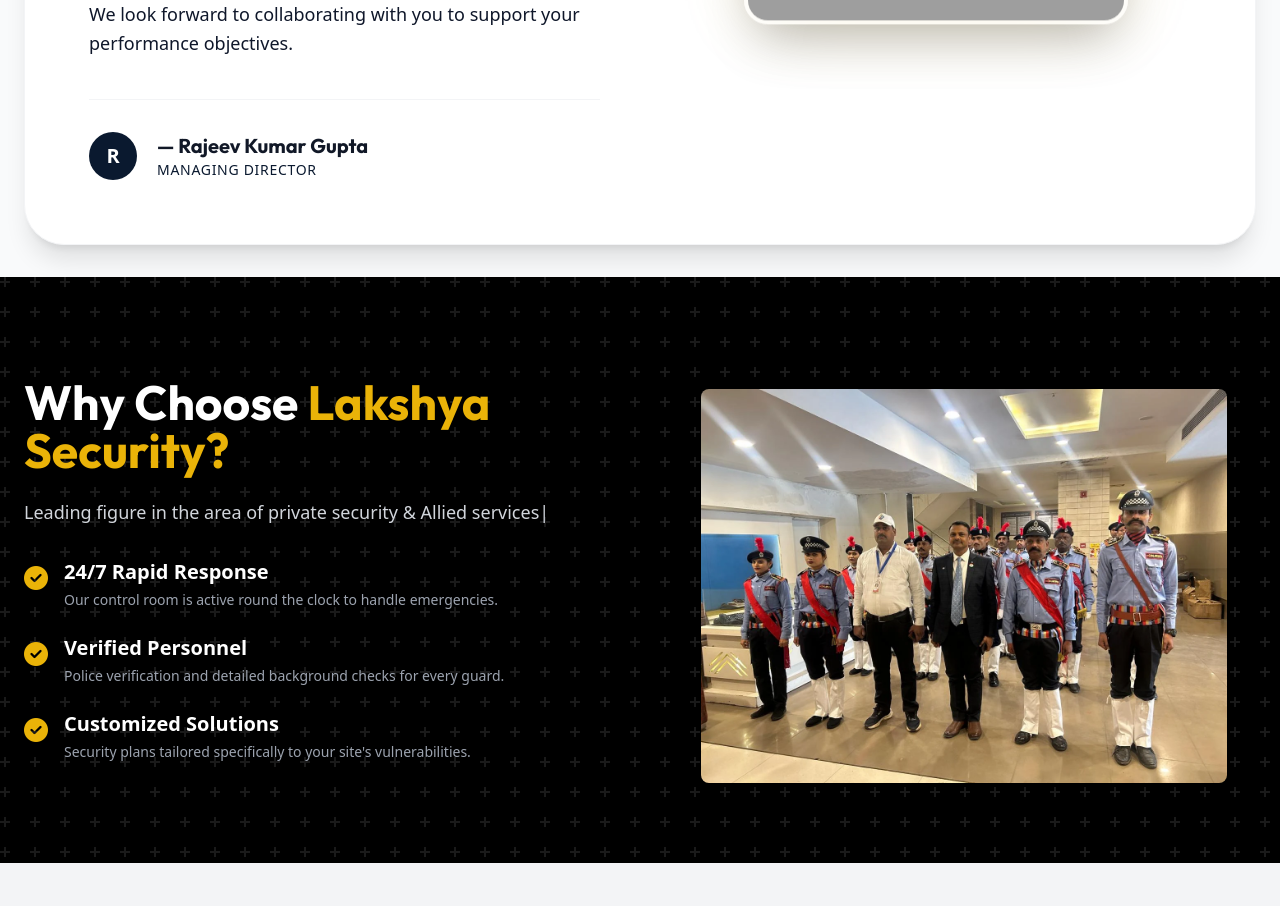
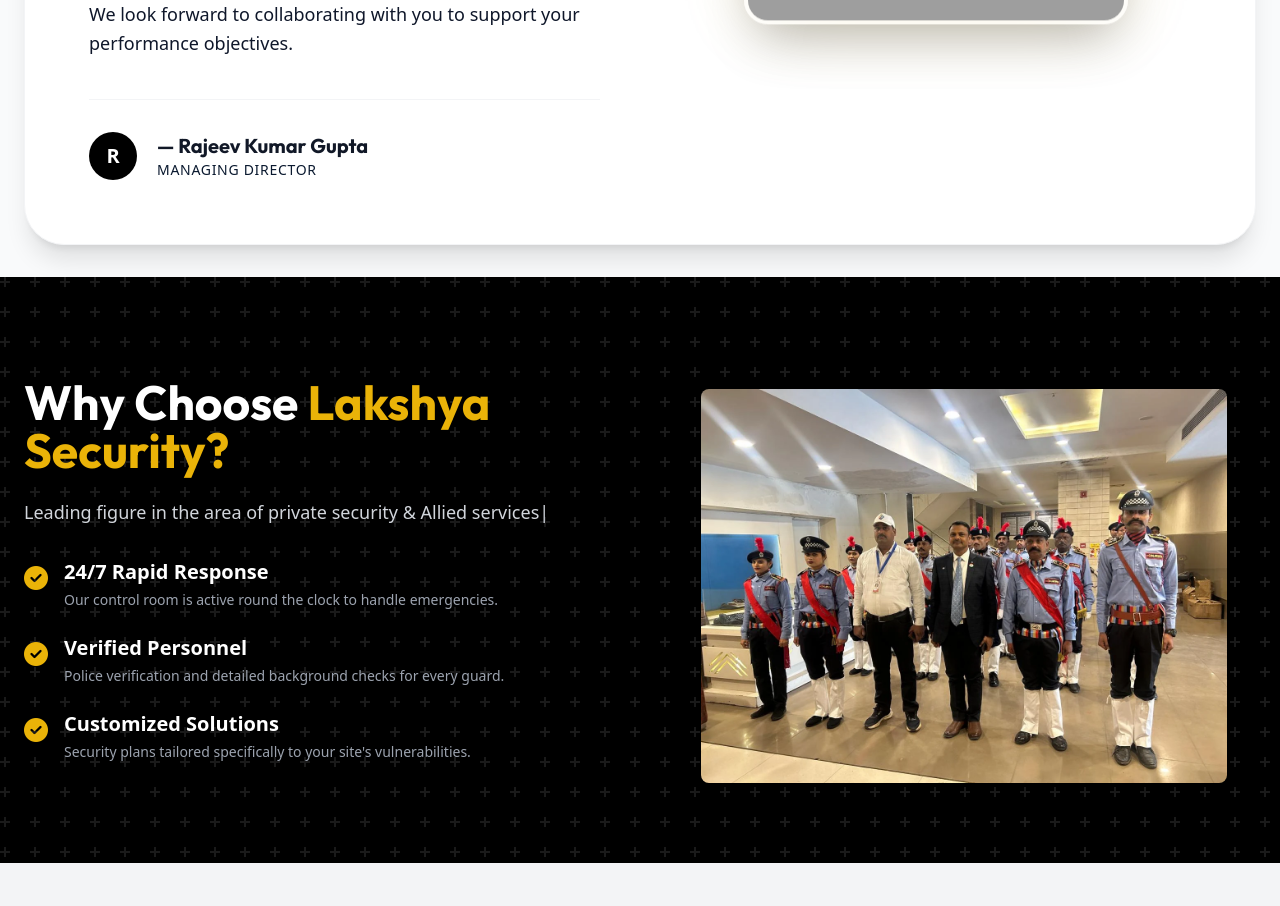
Before and after one commit to Amansingh070303/lakshya_security, a website: page index.html in a window 1280 px wide. Shown: the part 2196-3102 px from the top of the page. Drawn offline with nearby package versions, Linux system fonts and the light colour scheme; files that its build step writes are made by us from their sources; grey boxes are pictures that could not be loaded.

Commit message:
fixedimg tailwind cdn

```diff
--- a/index.html
+++ b/index.html
@@ -476,7 +476,7 @@
                         <div class="flex-shrink-0">
                             <!-- Placeholder or initials if image fails -->
                             <div
-                                class="w-12 h-12 bg-lakshya-blue rounded-full flex items-center justify-center text-white font-bold text-xl">
+                                class="w-12 h-12 bg-black rounded-full flex items-center justify-center text-white font-bold text-xl">
                                 R</div>
                         </div>
                         <div>
```
